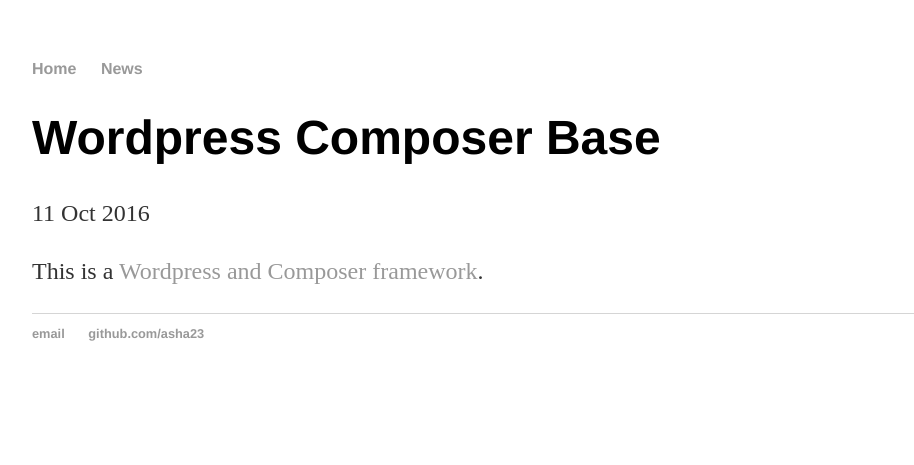
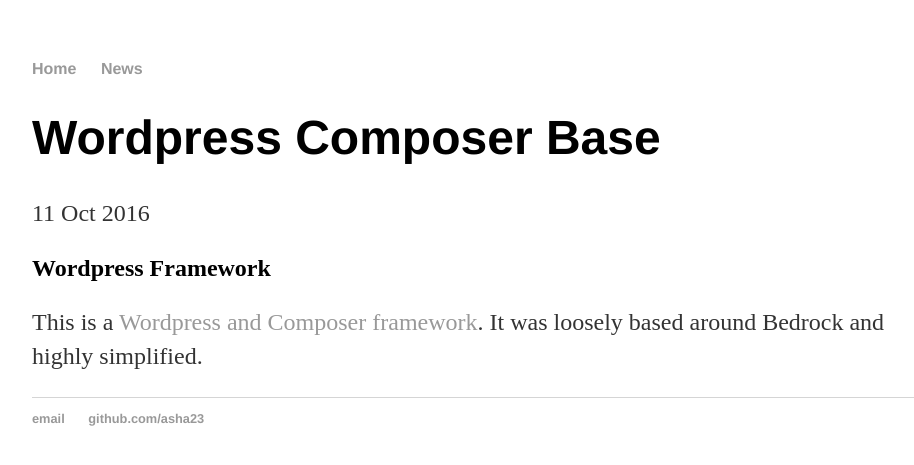
Before and after one commit to asha23/asha23.github.io, a Jekyll site: the page built from _posts/2016-10-11-first-post.md, in a window 1280 px wide. Shown: the top 465 px of the page, without its empty margins (160-1074 px from the left). Built offline with Jekyll 4.4.1, drawn with Linux system fonts in a browser that asks for light colours.

Commit message:
Update 2016-10-11-first-post.md

```diff
--- a/_posts/2016-10-11-first-post.md
+++ b/_posts/2016-10-11-first-post.md
@@ -4,4 +4,6 @@ title: "Wordpress Composer Base"
 date: 2016-10-11
 ---
 
-This is a [Wordpress and Composer framework](https://asha23.github.io/wp-composer-base/).
+## Wordpress Framework
+
+This is a [Wordpress and Composer framework](https://asha23.github.io/wp-composer-base/). It was loosely based around Bedrock and highly simplified.
```
